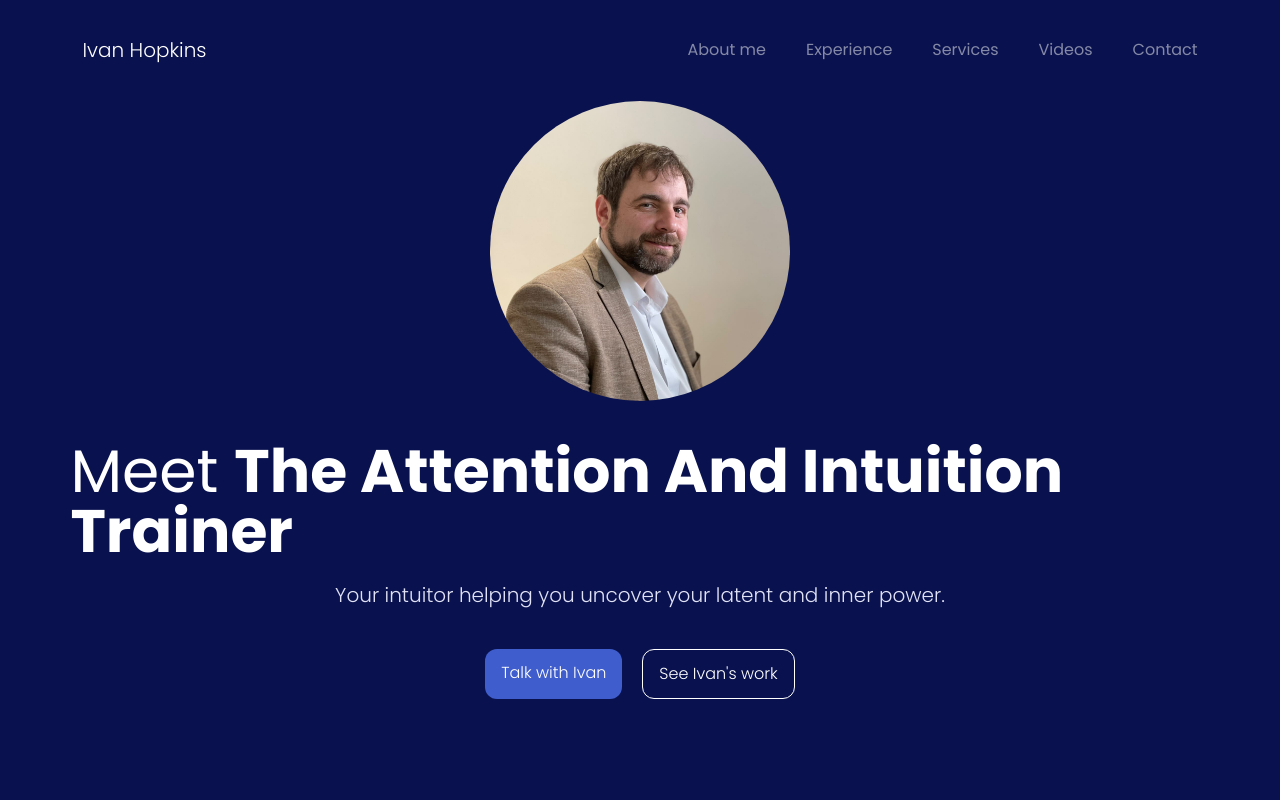
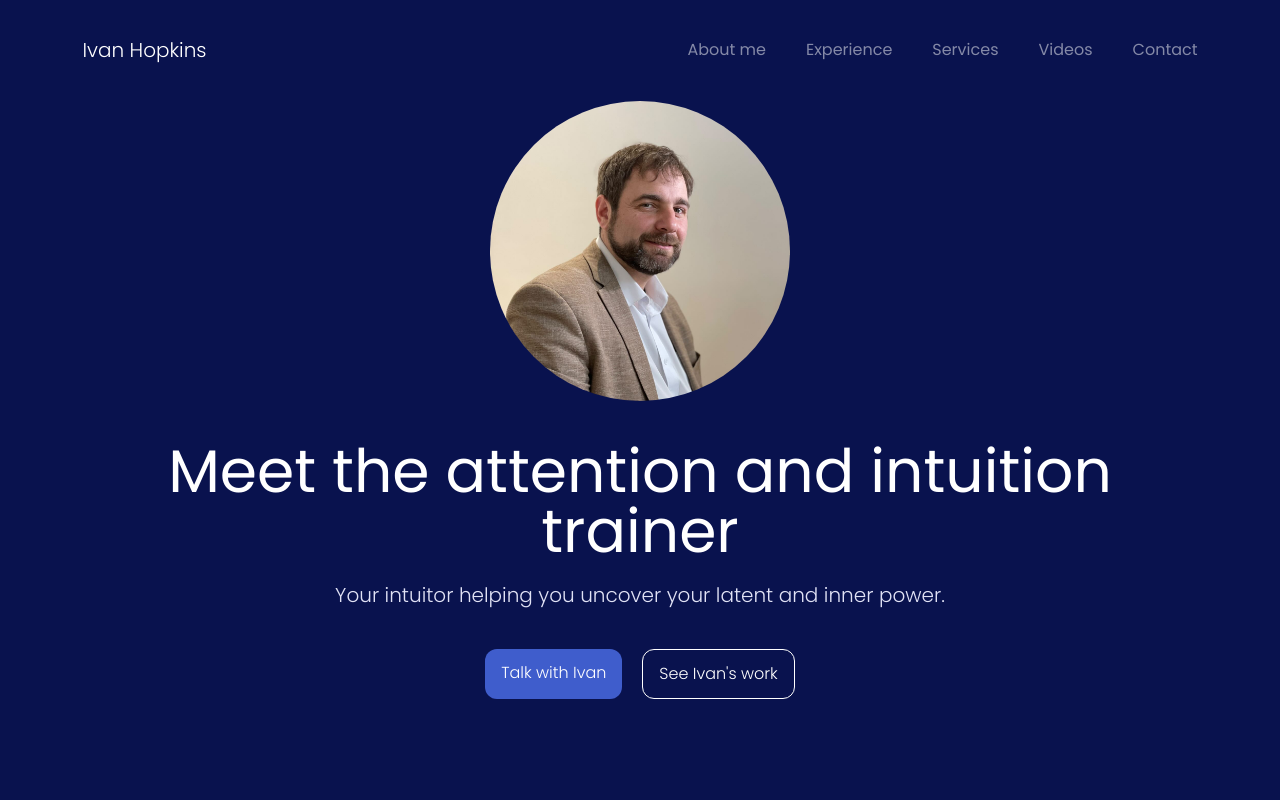
Before and after one commit to gantug/perfecttend, a Next.js app: page / in a window 1280 px wide. Shown: the top 800 px of the page. Built offline with nearby package versions, Linux system fonts and the light colour scheme.

Commit message:
text centered

```diff
--- a/src/components/Hero.tsx
+++ b/src/components/Hero.tsx
@@ -13,12 +13,9 @@
         />
 
         <h1
-          className={`text-4xl md:text-6xl text-white text-center md:text-left`}
+          className={`text-4xl md:text-6xl text-white text-center md:text-center`}
         >
-          Meet{' '}
-          <span className='capitalize font-bold text-center'>
-            the attention and intuition trainer
-          </span>
+          Meet the attention and intuition trainer
         </h1>
       </div>
       <div className='flex flex-col gap-10 justify-center items-center mt- '>
```
